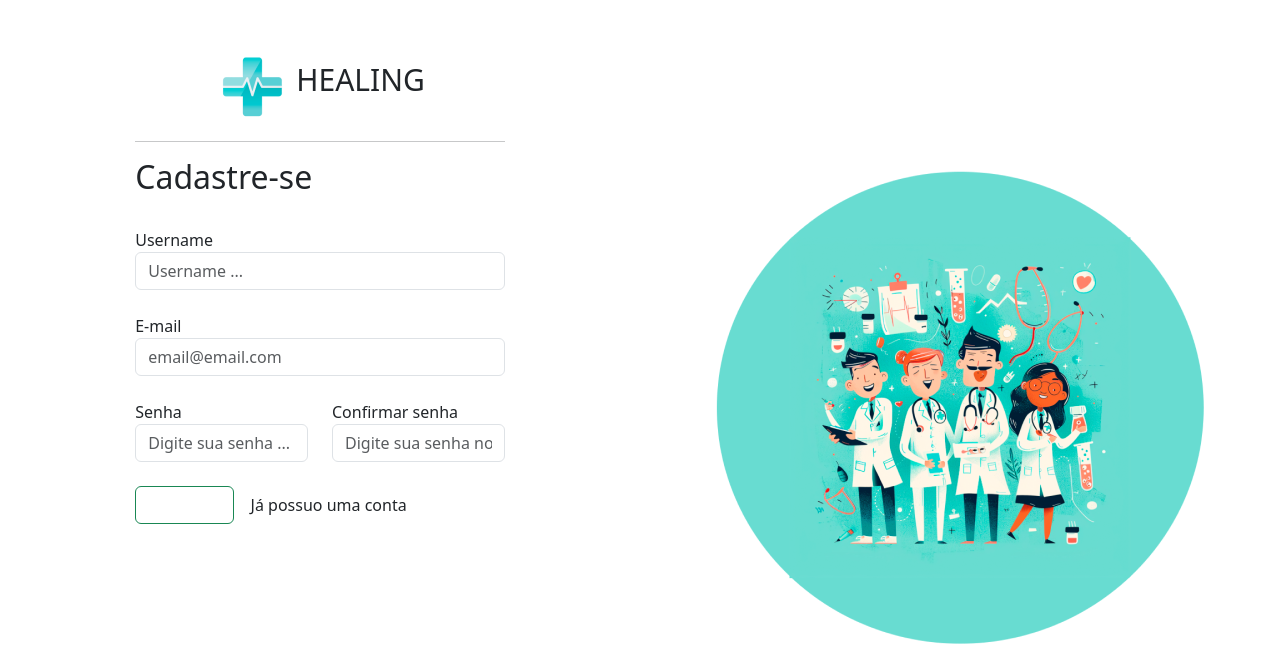
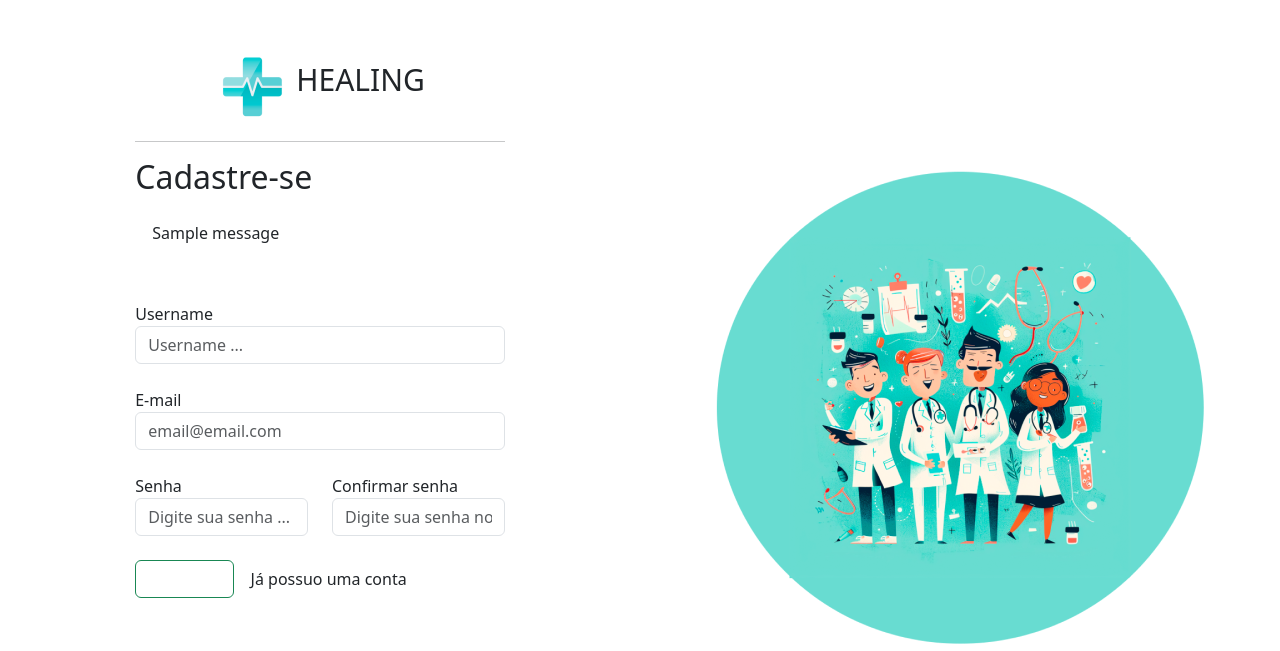
Before and after one commit to GuttoRegadas/healing, a Django app: page /usuarios/cadastro/ in a window 1280 px wide. Shown: the top 651 px of the page. Run offline with Django 5.2, Linux system fonts and the light colour scheme; one stand-in notice (Sample message) is shown.

Commit message:
version004

```diff
--- a/usuarios/templates/cadastro.html
+++ b/usuarios/templates/cadastro.html
@@ -20,6 +20,14 @@
 
                     <form action="/usuarios/cadastro/" method="post">{% csrf_token %}
                         <h2 class="fonte-destaque1">Cadastre-se</h2>
+                        {% if messages %}
+                            {% for message in messages %}
+                                <section class="alert {{message.tags}}">
+                                    {{message}}
+                                </section>
+
+                            {% endfor %}
+                        {% endif %}
                         <br>
 
                         <label for="">Username</label>
--- a/usuarios/views.py
+++ b/usuarios/views.py
@@ -1,6 +1,8 @@
 from django.shortcuts import render, redirect
 from django.http import HttpResponse
 from django.contrib.auth.models import User
+from django.contrib.messages import constants
+from django.contrib import messages
 
 
 def cadastro(request):
@@ -13,11 +15,17 @@ def cadastro(request):
         confirmar_senha = request.POST.get('confirmar_senha')
 
         if senha != confirmar_senha:
-            print('Erro 2')
+            messages.add_message(request, constants.ERROR, "Erro ao confirmar senha, senhas diferentes!")
             return redirect('/usuarios/cadastro')
 
-        elif len(senha) < 6:
-            print('Erro 3')
+        if len(senha) < 6:
+            messages.add_message(request, constants.ERROR, "A senha deve ter no minimo 6 digitos!")
+            return redirect('/usuarios/cadastro')
+
+        users = User.objects.filter(username=username)
+
+        if users.exists():
+            messages.add_message(request, constants.ERROR, "Nome de usuário já cadastrado!")
             return redirect('/usuarios/cadastro')
 
         User.objects.create_user(
@@ -26,4 +34,4 @@ def cadastro(request):
             password=senha
         )
 
-        return HttpResponse(f"Usuario criado com sucesso.")
+        return redirect('/usuarios/login')
```
Also changed, not shown: core/settings.py (+12 -0 lines).
